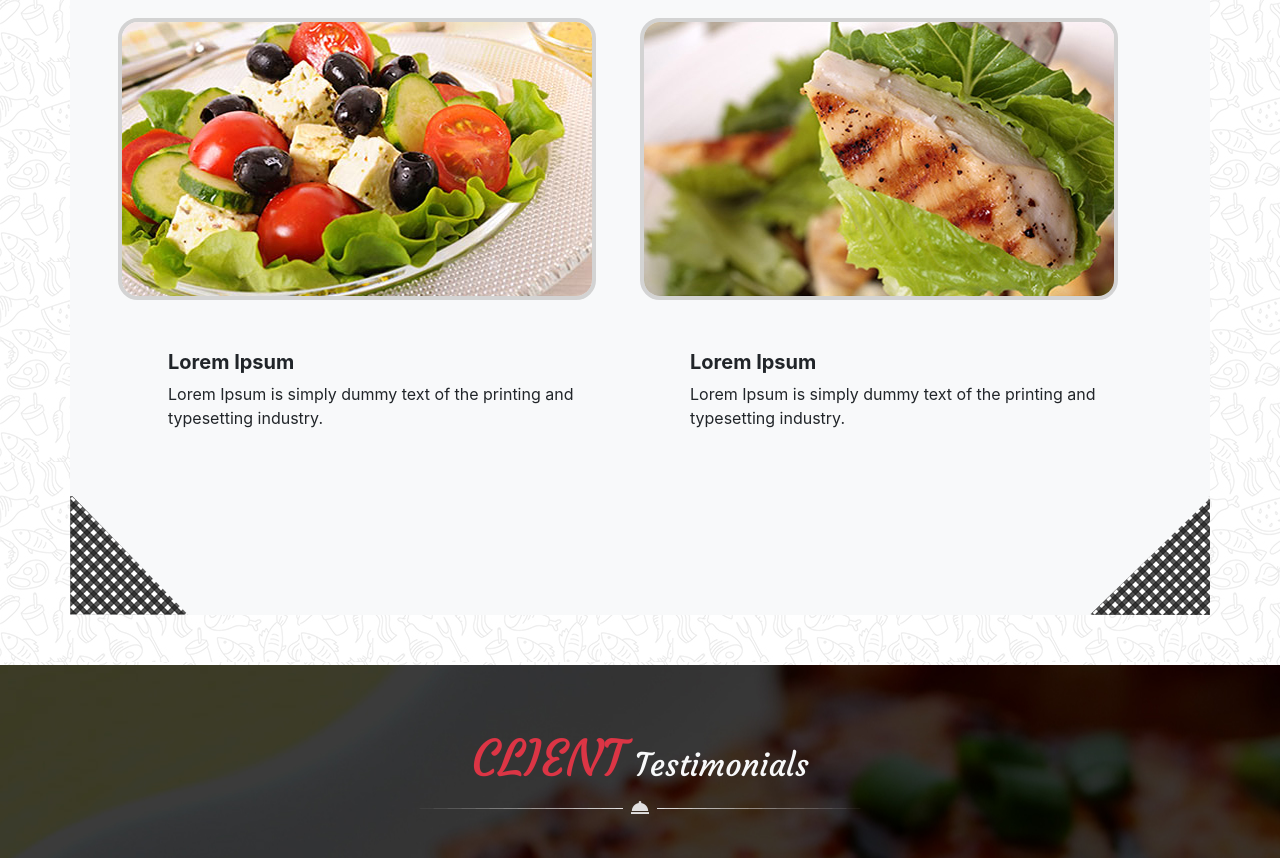
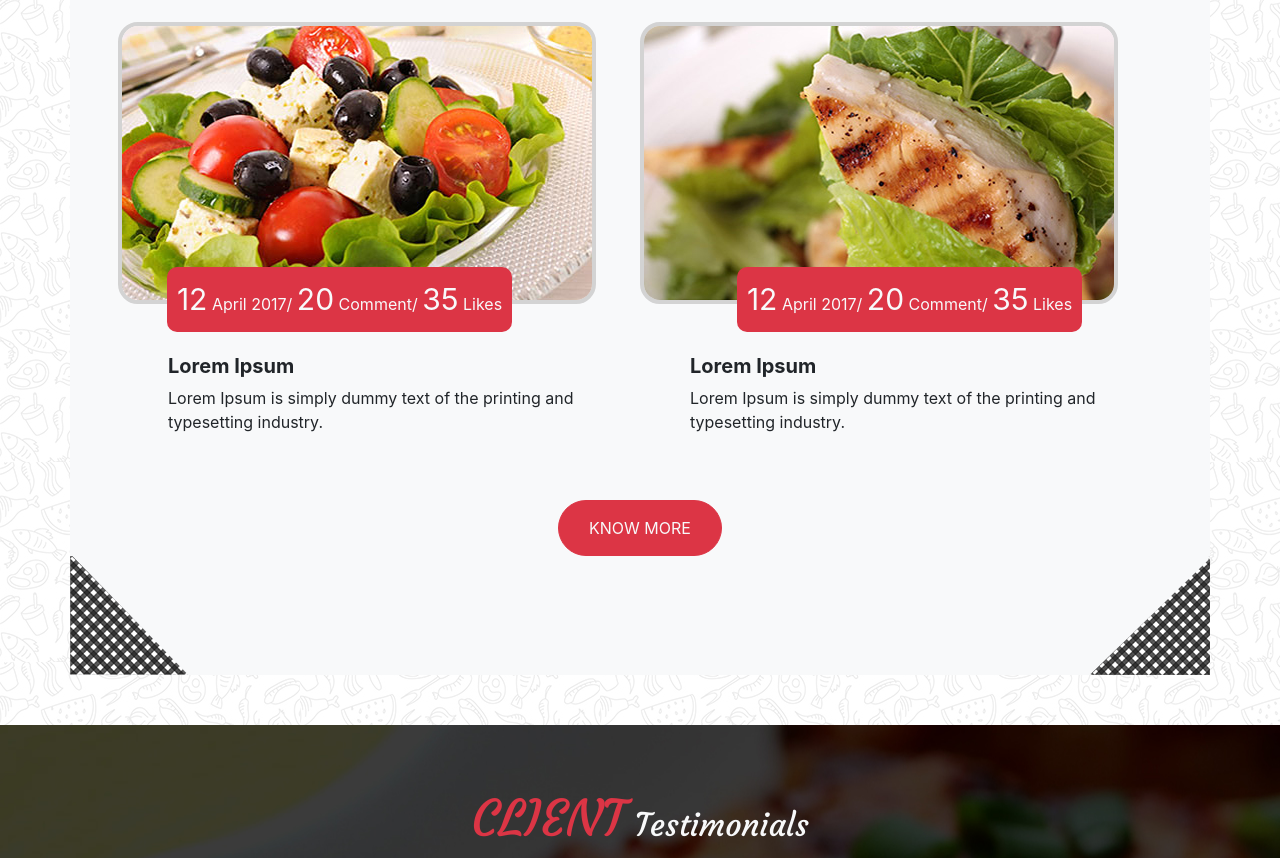
Before and after one commit to ThomasTrivier/cooking, a website: page index.html in a window 1280 px wide. Shown: the part 3059-3917 px from the top of the page. Drawn offline with nearby package versions, Linux system fonts and the light colour scheme.

Commit message:
vignette

```diff
--- a/assets/sass/_client.sass
+++ b/assets/sass/_client.sass
@@ -34,7 +34,7 @@
                     color: $light
                     background-color: $danger
                     border-radius: 30px
-                    border: 0px
+                    border: 2px solid $danger
                     &:hover
                         color: $danger
                         background-color: $light
@@ -50,10 +50,34 @@
                 .contour
                     border: 4px solid lightgrey
                     border-radius: 20px
+                .vignette
+                    background-color: $danger
+                    color: $light
+                    border-radius: 10px
+                    padding: 10px
+                    position: absolute
+                    z-index: 2
+                    bottom: 32%
+                    left: 17%
+                span
+                    font-size: 30px
                 .texte
                     padding: 50px
                     h5
                         font-weight: bold
+            .bouton
+                button
+                    display: block
+                    margin: 0 auto
+                    padding: 15px 30px
+                    color: $light
+                    background-color: $danger
+                    border-radius: 30px
+                    border: 1px solid $danger
+                    &:hover
+                        color: $danger
+                        background-color: $light
+
 .testimonial
     background-image: url("../img/testimonials_background.jpg")
     padding-bottom: 4rem
--- a/assets/sass/_footer.sass
+++ b/assets/sass/_footer.sass
@@ -39,6 +39,10 @@
         color: $light
         border-radius: 20px
         padding: 8px 9px
+        border: 2px solid $danger
+        &:hover
+            background-color: $light
+            color: $danger
 
 .copyright
     background-color: $danger
--- a/index.html
+++ b/index.html
@@ -243,6 +243,7 @@
                 <div class="row">
                     <div class="col-6 pr-0 pl-5">
                         <img src="./assets/img/blog_img1.jpg" class="contour">
+                        <p class="vignette"><span>12</span> April 2017/ <span>20</span> Comment/ <span>35</span> Likes</p>
                         <div class="texte">
                             <h5>Lorem Ipsum</h5>
                             <p>Lorem Ipsum is simply dummy text of the printing and typesetting industry.</p>
@@ -250,11 +251,15 @@
                     </div>
                     <div class="col-6 pl-0 pr-5">
                         <img src="./assets/img/blog_img2.jpg" class="contour">
+                        <p class="vignette"><span>12</span> April 2017/ <span>20</span> Comment/ <span>35</span> Likes</p>
                         <div class="texte">
                             <h5>Lorem Ipsum</h5>
                             <p>Lorem Ipsum is simply dummy text of the printing and typesetting industry.</p>
                         </div>
                     </div>
+                </div>
+                <div class="bouton">
+                    <button>KNOW MORE</button>
                 </div>
                 <div class="row">
                     <div class="col-6 text-left pl-0">
@@ -306,6 +311,9 @@
             </div>
         </div>
     </section>
+
+    <!-- FOOTER CONTACT -->
+
     <footer>
         <section class="contact">
             <div class="titre text-center">
@@ -325,6 +333,9 @@
                 </div>
             </div>
         </section>
+
+        <!-- FOOTER ABOUT -->
+
         <section class="about">
             <div class="container">
                 <div class="row">
@@ -356,6 +367,9 @@
                         </div>
                         <div class="row mt-3">
                             <div class="col-3">
+                                <img src="./assets/img/instragram_gallery_img2.jpg" alt="">
+                            </div>
+                            <div class="col-3">
                                 <img src="./assets/img/instragram_gallery_img1.jpg" alt="">
                             </div>
                             <div class="col-3">
@@ -363,9 +377,6 @@
                             </div>
                             <div class="col-3">
                                 <img src="./assets/img/instragram_gallery_img1.jpg" alt="">
-                            </div>
-                            <div class="col-3">
-                                <img src="./assets/img/instragram_gallery_img2.jpg" alt="">
                             </div>
                         </div>
                     </div>
@@ -405,6 +416,9 @@
                 </div>
             </div>
         </section>
+
+        <!-- FOOTER FIN -->
+
         <div class="copyright text-center">
             <span>Copyright &copy; 2017.Design by Riser Techub</span>
         </div>
```
Also changed, not shown: assets/css/main.css, 1 other file.
